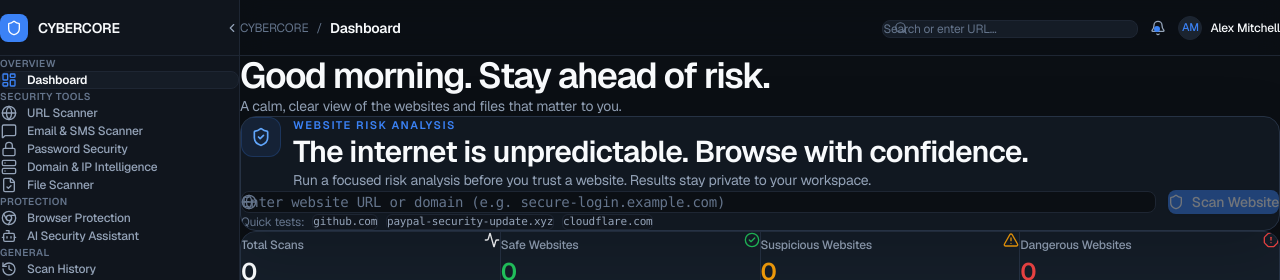
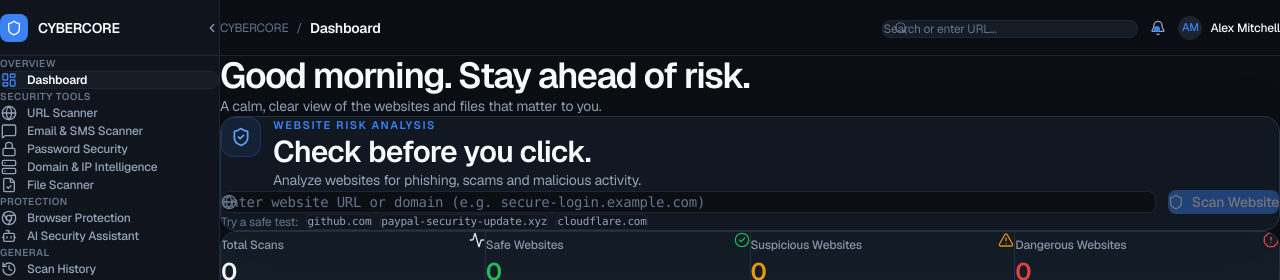
Before and after one commit to Siddhant9633/CyberCore, a Next.js app in the folder frontend/: page / in a window 1280 px wide. Shown: the top 280 px of the page. Built offline with nearby package versions, Linux system fonts and the light colour scheme; no server answers.

Commit message:
Align CyberCore dashboard with reference direction

```diff
--- a/frontend/src/app/page.tsx
+++ b/frontend/src/app/page.tsx
@@ -245,10 +245,10 @@ export default function HomePage() {
             <div>
               <p className="text-[11px] font-semibold uppercase tracking-[0.14em] text-[#3B82F6] mb-1">Website risk analysis</p>
               <h2 className="text-2xl sm:text-3xl font-semibold text-[#F8FAFC] tracking-tight">
-                The internet is unpredictable. Browse with confidence.
+                Check before you click.
               </h2>
               <p className="text-xs sm:text-sm text-[#94A3B8] mt-1">
-                Run a focused risk analysis before you trust a website. Results stay private to your workspace.
+                Analyze websites for phishing, scams and malicious activity.
               </p>
             </div>
           </div>
@@ -326,7 +326,7 @@ export default function HomePage() {
 
           {/* Quick Presets for Convenient Testing */}
           <div className="flex flex-wrap items-center gap-2 pt-1 text-xs text-[#94A3B8]">
-            <span className="text-[#64748B]">Quick tests:</span>
+            <span className="text-[#64748B]">Try a safe test:</span>
             {[
               { label: "github.com", desc: "Clean" },
               { label: "paypal-security-update.xyz", desc: "Suspicious" },
--- a/frontend/src/components/layout/AppSidebar.tsx
+++ b/frontend/src/components/layout/AppSidebar.tsx
@@ -76,10 +76,10 @@ export function AppSidebar({ collapsed, onToggle, mobileOpen, onMobileClose }: A
         />
       )}
 
-      {/* 240px Fixed/Collapsible Sidebar in Document Flow */}
+      {/* 220px Fixed/Collapsible Sidebar in Document Flow */}
       <aside
         className={`fixed top-0 bottom-0 left-0 z-40 md:sticky md:top-0 md:h-screen md:shrink-0 flex flex-col bg-[#10151D] border-r border-[#1E2633] transition-all duration-200 ${
-          collapsed ? "w-16" : "w-[240px]"
+          collapsed ? "w-16" : "w-[220px]"
         } ${mobileOpen ? "translate-x-0" : "-translate-x-full md:translate-x-0"}`}
       >
         {/* Brand / Logo */}
```
